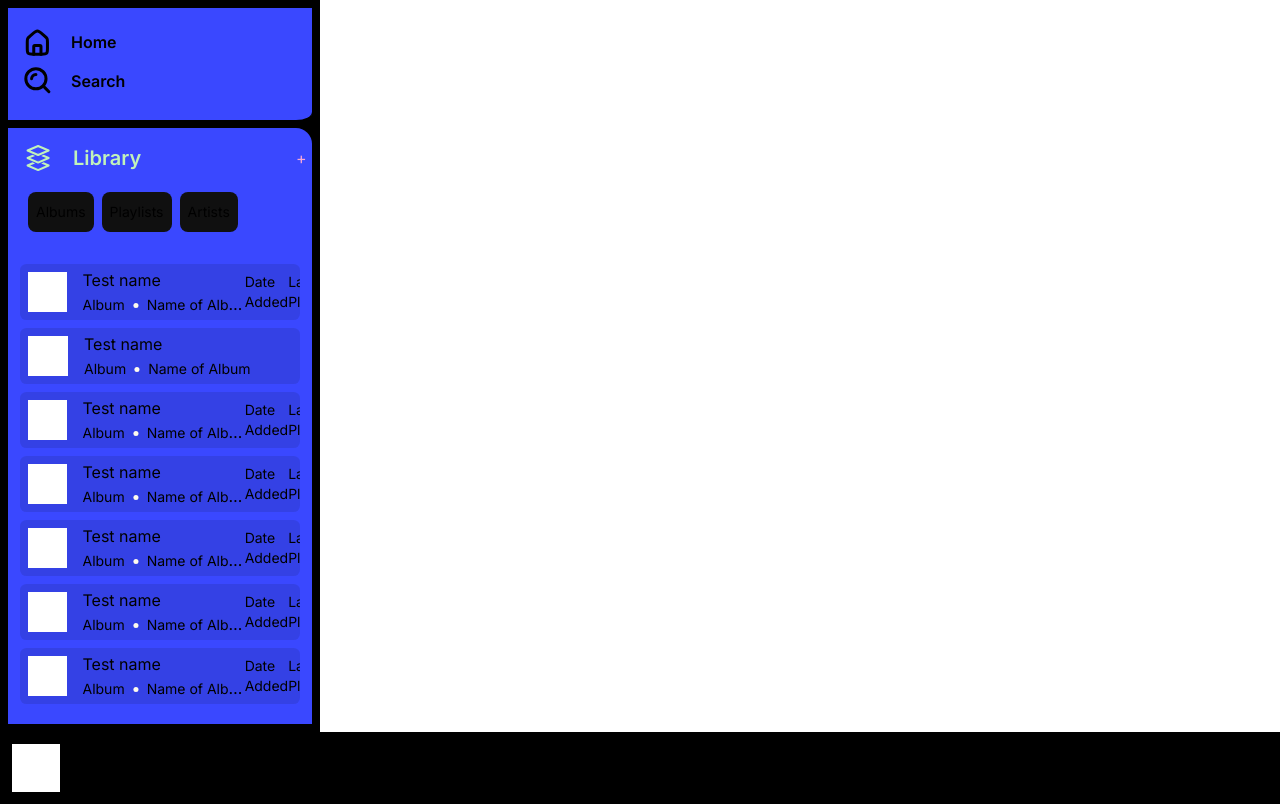
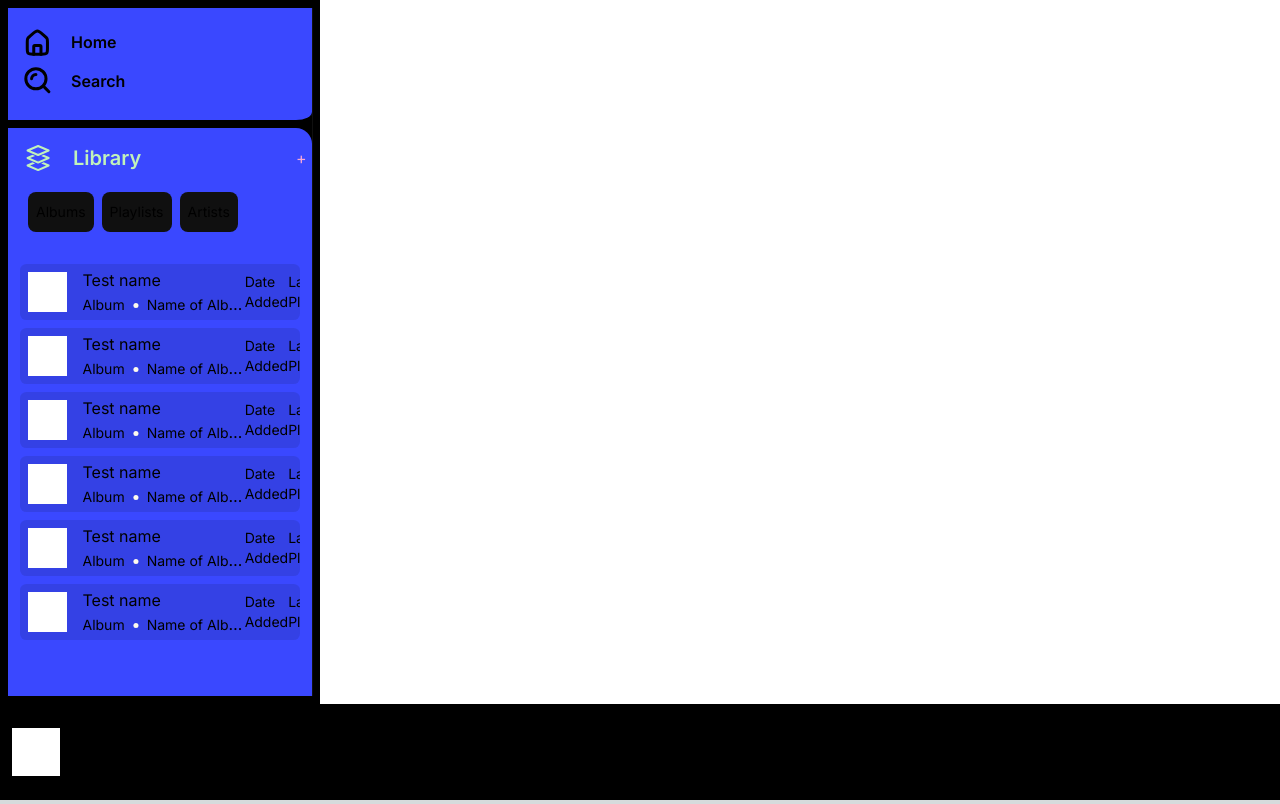
Before and after one commit to HassanGG/Bebop, a Next.js app in the folder bebop-next/: page /player in a window 1280 px wide. Built offline with nearby package versions, Linux system fonts and the light colour scheme.

Commit message:
chore: Moved SideItem to SideItems component

```diff
--- a/bebop-next/app/player/SideBar.tsx
+++ b/bebop-next/app/player/SideBar.tsx
@@ -2,11 +2,11 @@
 import { useState } from 'react';
 import { RightResizer } from './RightResizer';
 import React from 'react';
-import { SideItem } from './SideItem';
 import { SideFilters } from './SideFilters';
 import { HomeAltSVG, HomeSVG } from './svgs/HomeSVG';
 import { SearchAltSVG, SearchSVG } from './svgs/SearchSVG';
 import { NavButton } from './NavButton';
+import { SideItems } from './SideItems';
 
 const REM_WIDTH = 20;
 const REM_PIXELS = parseFloat(window.getComputedStyle(document.documentElement).fontSize);
@@ -30,13 +30,7 @@ const SideBar = () => {
             <p className="float-right w-1 ml-auto text-pink-300">+</p>
           </div>
           <SideFilters />
-          <SideItem displayMeta={true} />
-          <SideItem displayMeta={false} />
-          <SideItem displayMeta={true} />
-          <SideItem displayMeta={true} />
-          <SideItem displayMeta={true} />
-          <SideItem displayMeta={true} />
-          <SideItem displayMeta={true} />
+          <SideItems displayMeta={true}/>
         </div>
       </div>
     </nav>
--- a/bebop-next/app/player/SideItem.tsx
+++ b/bebop-next/app/player/SideItems.tsx
@@ -1,3 +1,16 @@
+const SideItems = ({ displayMeta }: { displayMeta: Boolean }) => {
+  return (
+    <div>
+      <SideItem displayMeta={displayMeta} />
+      <SideItem displayMeta={displayMeta} />
+      <SideItem displayMeta={displayMeta} />
+      <SideItem displayMeta={displayMeta} />
+      <SideItem displayMeta={displayMeta} />
+      <SideItem displayMeta={displayMeta} />
+    </div>
+  );
+};
+
 const SideItem = ({ displayMeta }: { displayMeta: Boolean }) => {
   const metaData = displayMeta ? (
     <>
@@ -30,4 +43,4 @@ const SideItem = ({ displayMeta }: { displayMeta: Boolean }) => {
   );
 };
 
-export { SideItem };
+export { SideItems };
--- a/bebop-next/app/utils/Colors.tsx
+++ b/bebop-next/app/utils/Colors.tsx
@@ -1,10 +1,10 @@
 enum Colors {
-  Black = 'black',
+  Black = '#101010',
   Green = '#C1F2BB',
   Pink = '#FF9CF4',
   Blue = '#3A48FF',
   Cream = '#FFFBED',
-  White = 'white',
+  White = '#FFFFFF',
 }
 
 export { Colors };
```
